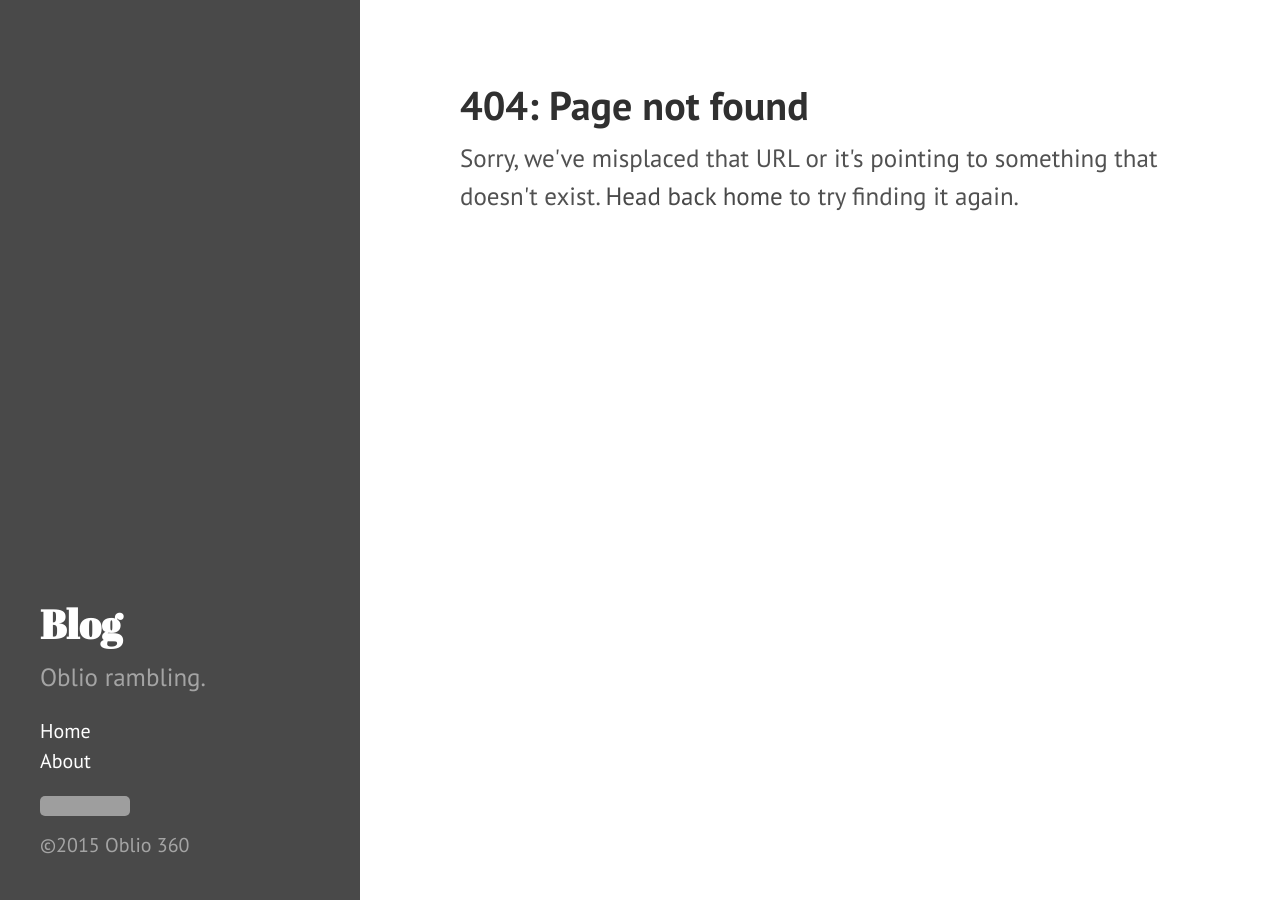
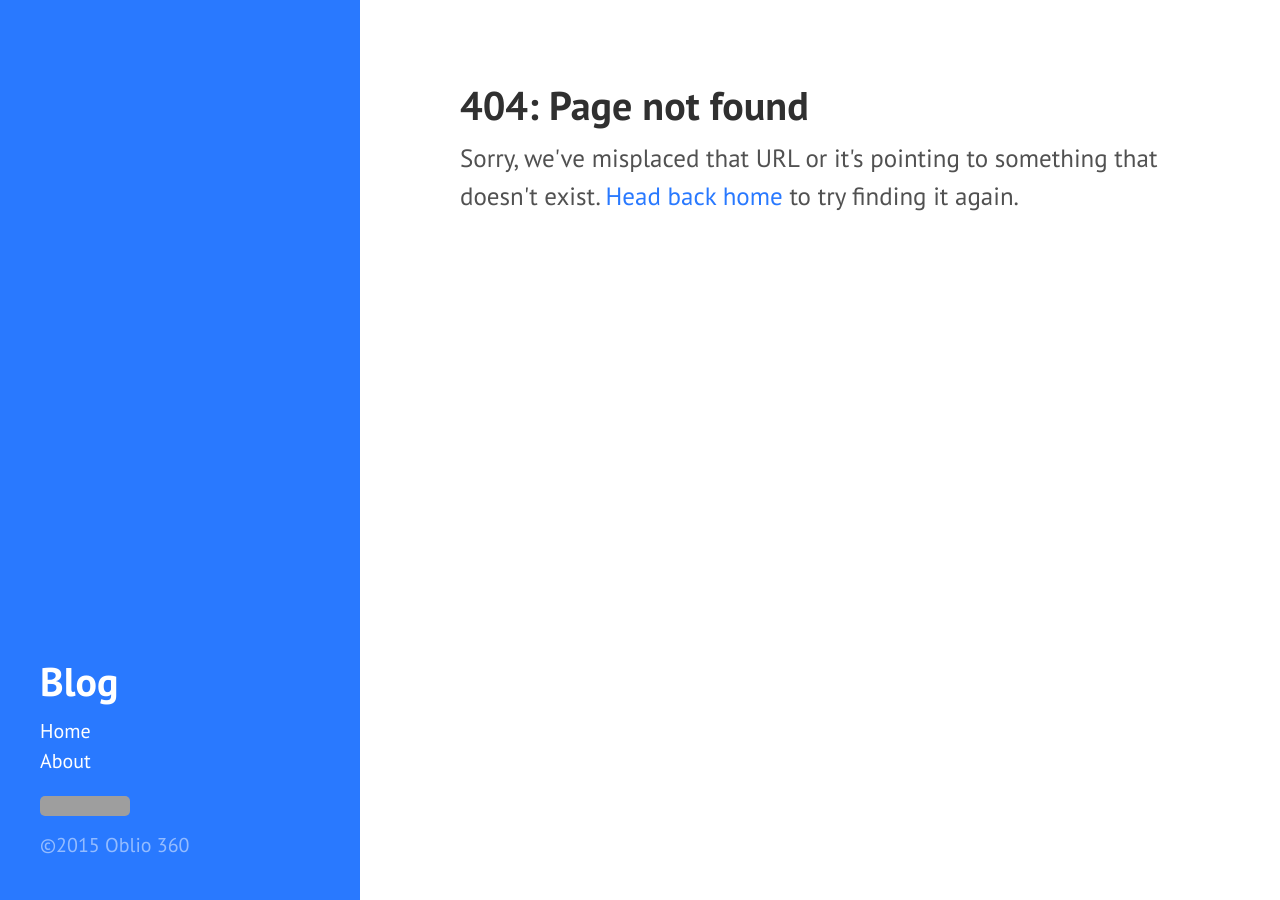
Before and after one commit to oblio360/oblio-blog, a Jekyll site: the page built from 404.html, in a window 1280 px wide. Built offline with Jekyll 4.4.1, drawn with Linux system fonts in a browser that asks for light colours; Markdown is read by kramdown in place of the engine named in the settings; grey boxes are pictures that could not be loaded.

Commit message:
Cleaning up the page style and adding ads.

```diff
--- a/_includes/ads.html
+++ b/_includes/ads.html
@@ -0,0 +1,5 @@
+<ins class="adsbygoogle"
+     style="display:block"
+     data-ad-client="ca-pub-4856989497928398"
+     data-ad-slot="8276985486"
+     data-ad-format="auto"></ins>
--- a/_includes/head.html
+++ b/_includes/head.html
@@ -17,7 +17,7 @@
   <link rel="stylesheet" href="/public/css/poole.css">
   <link rel="stylesheet" href="/public/css/syntax.css">
   <link rel="stylesheet" href="/public/css/hyde.css">
-  <link rel="stylesheet" href="http://fonts.googleapis.com/css?family=PT+Sans:400,400italic,700|Abril+Fatface">
+  <link rel="stylesheet" href="http://fonts.googleapis.com/css?family=PT+Sans:400,400italic,700">
 
   <!-- Icons -->
   <link rel="apple-touch-icon-precomposed" sizes="144x144" href="/public/apple-touch-icon-144-precomposed.png">
--- a/_includes/sidebar.html
+++ b/_includes/sidebar.html
@@ -2,7 +2,6 @@
   <div class="container sidebar-sticky">
     <div class="sidebar-about">
       <h1>{{ site.title }}</h1>
-      <p class="lead">{{ site.description }}</p>
     </div>
 
     <ul class="sidebar-nav">
@@ -28,6 +27,8 @@
 
     </ul>
 
+    {% include ads.html %}
+
     {% include license.html %} <p>&copy;{{ site.time | date: '%Y' }} Oblio 360</p>
   </div>
 </div>
--- a/_layouts/default.html
+++ b/_layouts/default.html
@@ -3,7 +3,7 @@
 
   {% include head.html %}
 
-  <body class="theme-base-0f">
+  <body class="theme-base">
 
     {% include sidebar.html %}
 
--- a/public/css/hyde.css
+++ b/public/css/hyde.css
@@ -79,7 +79,6 @@ html {
 .sidebar-about h1 {
   color: #fff;
   margin-top: 0;
-  font-family: "Abril Fatface", serif;
   font-size: 2rem;
 }
 
@@ -167,84 +166,10 @@ a.sidebar-nav-item:focus {
 }
 
 
-
-/*
- * Themes
- *
- * As of v1.1, Hyde includes optional themes to color the sidebar and links
- * within blog posts. To use, add the class of your choosing to the `body`.
- */
-
-/* Base16 (http://chriskempson.github.io/base16/#default) */
-
-/* Red */
-.theme-base-08 .sidebar {
-  background-color: #850303;
+.theme-base .sidebar {
+  background-color: #2979ff;
 }
-.theme-base-08 .content a,
-.theme-base-08 .related-posts li a:hover {
-  color: #850303;
+.theme-base .content a,
+.theme-base .related-posts li a:hover {
+  color: #2979ff;
 }
-
-/* Orange */
-.theme-base-09 .sidebar {
-  background-color: #d28445;
-}
-.theme-base-09 .content a,
-.theme-base-09 .related-posts li a:hover {
-  color: #d28445;
-}
-
-/* Yellow */
-.theme-base-0a .sidebar {
-  background-color: #f4bf75;
-}
-.theme-base-0a .content a,
-.theme-base-0a .related-posts li a:hover {
-  color: #f4bf75;
-}
-
-/* Green */
-.theme-base-0b .sidebar {
-  background-color: #90a959;
-}
-.theme-base-0b .content a,
-.theme-base-0b .related-posts li a:hover {
-  color: #90a959;
-}
-
-/* Cyan */
-.theme-base-0c .sidebar {
-  background-color: #75b5aa;
-}
-.theme-base-0c .content a,
-.theme-base-0c .related-posts li a:hover {
-  color: #75b5aa;
-}
-
-/* Blue */
-.theme-base-0d .sidebar {
-  background-color: #2882cd;
-}
-.theme-base-0d .content a,
-.theme-base-0d .related-posts li a:hover {
-  color: #2882cd;
-}
-
-/* Magenta */
-.theme-base-0e .sidebar {
-  background-color: #aa759f;
-}
-.theme-base-0e .content a,
-.theme-base-0e .related-posts li a:hover {
-  color: #aa759f;
-}
-
-/* black */
-.theme-base-0f .sidebar {
-  background-color: #494949;
-}
-.theme-base-0f .content a,
-.theme-base-0f .related-posts li a:hover {
-  color: #494949;
-}
```
Also changed, not shown: other parts of _includes/head.html (+5 -0 lines).
